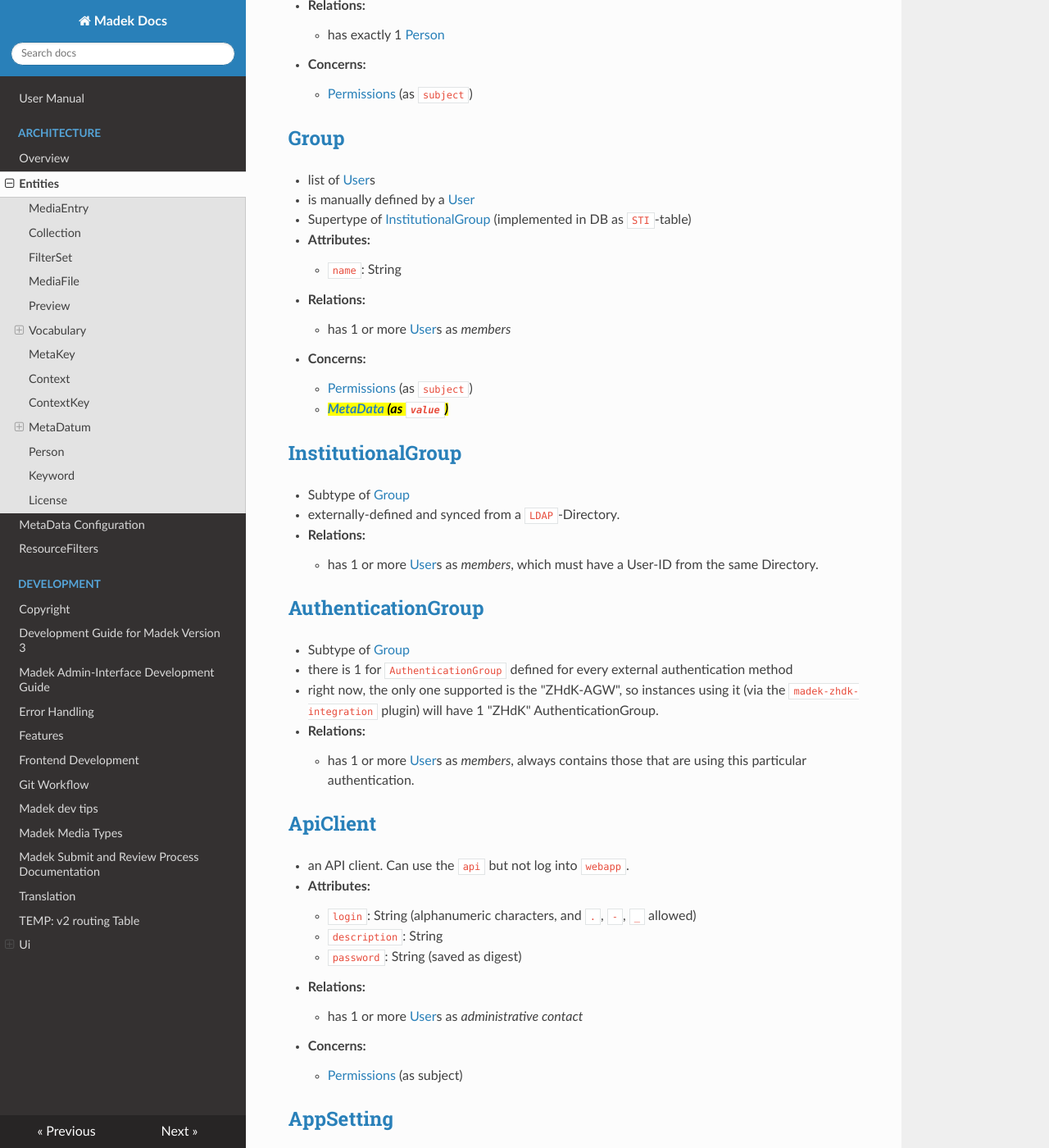
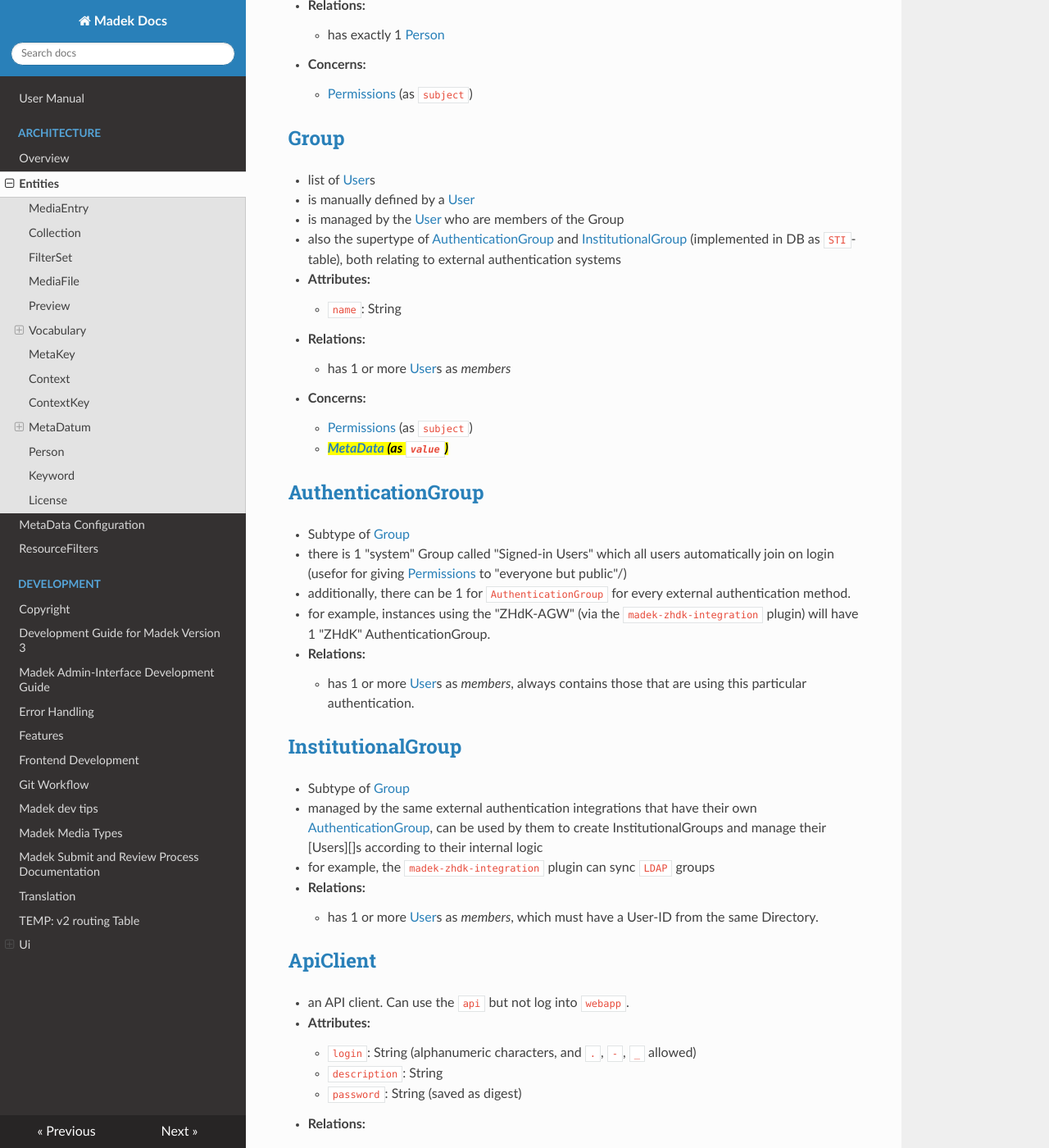
Before and after one commit to Madek/madek-documentation, an MkDocs documentation site: the page built from source/architecture/entities.md, in a window 1280 px wide and 1400 px high, scrolled down 8636 px. Shown: the whole window at 82% size. Built offline with MkDocs 1.6.1, drawn with Linux system fonts in a browser that asks for light colours; nearby versions of some CDN libraries.

Commit message:
entities: Groups: better describe, cleanup

```diff
--- a/source/architecture/entities.md
+++ b/source/architecture/entities.md
@@ -385,7 +385,9 @@ CREATE TABLE license_groups (
 
 - list of [User][]s
 - is manually defined by a [User][]
-- Supertype of [InstitutionalGroup][] (implemented in DB as `STI`-table)
+- is managed by the [User][] who are members of the Group
+- also the supertype of [AuthenticationGroup][] and [InstitutionalGroup][] (implemented in DB as `STI`-table),
+  both relating to external authentication systems
 - **Attributes:**
     - `name`: String
 - **Relations:**
@@ -394,23 +396,29 @@ CREATE TABLE license_groups (
     - [Permissions][] (as `subject`)
     - <mark>[MetaData][] (as `value`)</mark>
 
+## [AuthenticationGroup][]
+
+- Subtype of [Group][]
+- there is 1 "system" Group called "Signed-in Users" which all users automatically
+  join on login (usefor for giving [Permissions][] to "everyone but public"/)
+- additionally, there can be 1 for `AuthenticationGroup` for every external authentication method.
+  - for example, instances using the "ZHdK-AGW"
+    (via the `madek-zhdk-integration` plugin) will have 1 "ZHdK" AuthenticationGroup.
+- **Relations:**
+    - has 1 or more [User][]s as *members*,
+      always contains those that are using this particular authentication.
+
 ## [InstitutionalGroup][]
 
 - Subtype of [Group][]
-- externally-defined and synced from a `LDAP`-Directory.
+- managed by the same external authentication integrations that have their own [AuthenticationGroup][],
+  can be used by them to create InstitutionalGroups and manage their [Users][]s according
+  to their internal logic
+  - for example, the `madek-zhdk-integration` plugin can sync `LDAP` groups
+
 - **Relations:**
     - has 1 or more [User][]s as *members*,
       which must have a User-ID from the same Directory.
-
-## [AuthenticationGroup][]
-
-- Subtype of [Group][]
-- there is 1 for `AuthenticationGroup` defined for every external authentication method
-  - right now, the only one supported is the "ZHdK-AGW", so instances using
-    it (via the `madek-zhdk-integration` plugin) will have 1 "ZHdK" AuthenticationGroup.
-- **Relations:**
-    - has 1 or more [User][]s as *members*,
-      always contains those that are using this particular authentication.
 
 
 ## [ApiClient][]
```
